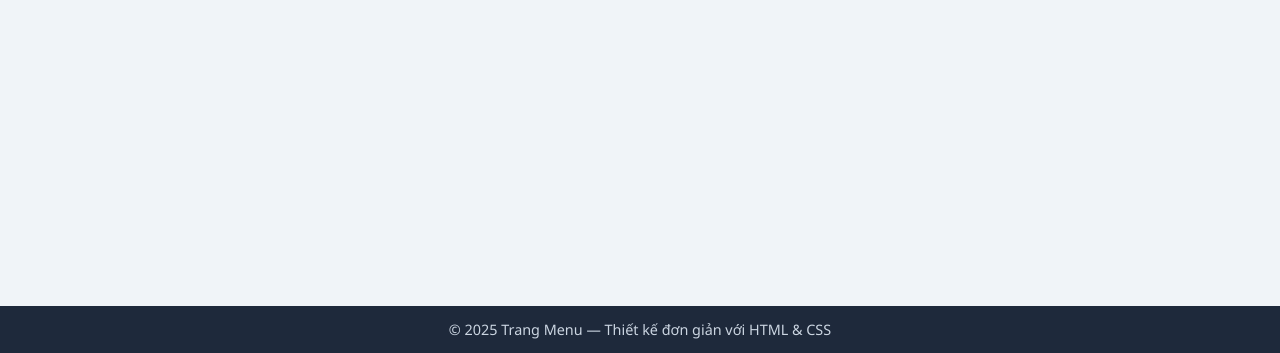
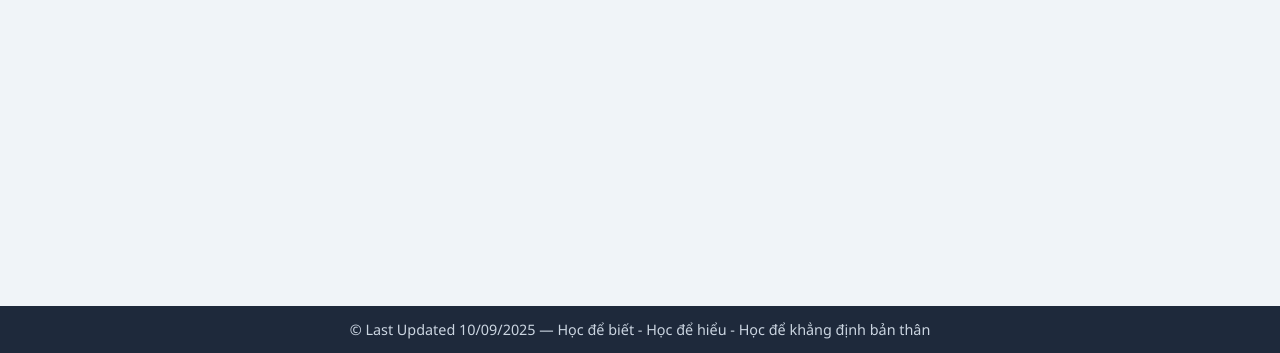
Before and after one commit to BuuQuang12P/quang.github.io, a plain HTML site: page index.html in a window 1280 px wide. Shown: the part 472-825 px from the top of the page. Drawn offline with Linux system fonts and the light colour scheme.

Commit message:
Update index.html

```diff
--- a/index.html
+++ b/index.html
@@ -107,7 +107,7 @@
   </main>
 
   <footer>
-    © 2025 Trang Menu — Thiết kế đơn giản với HTML & CSS
+    © Last Updated 10/09/2025 — Học để biết - Học để hiểu - Học để khẳng định bản thân
   </footer>
 </body>
 </html>
```
